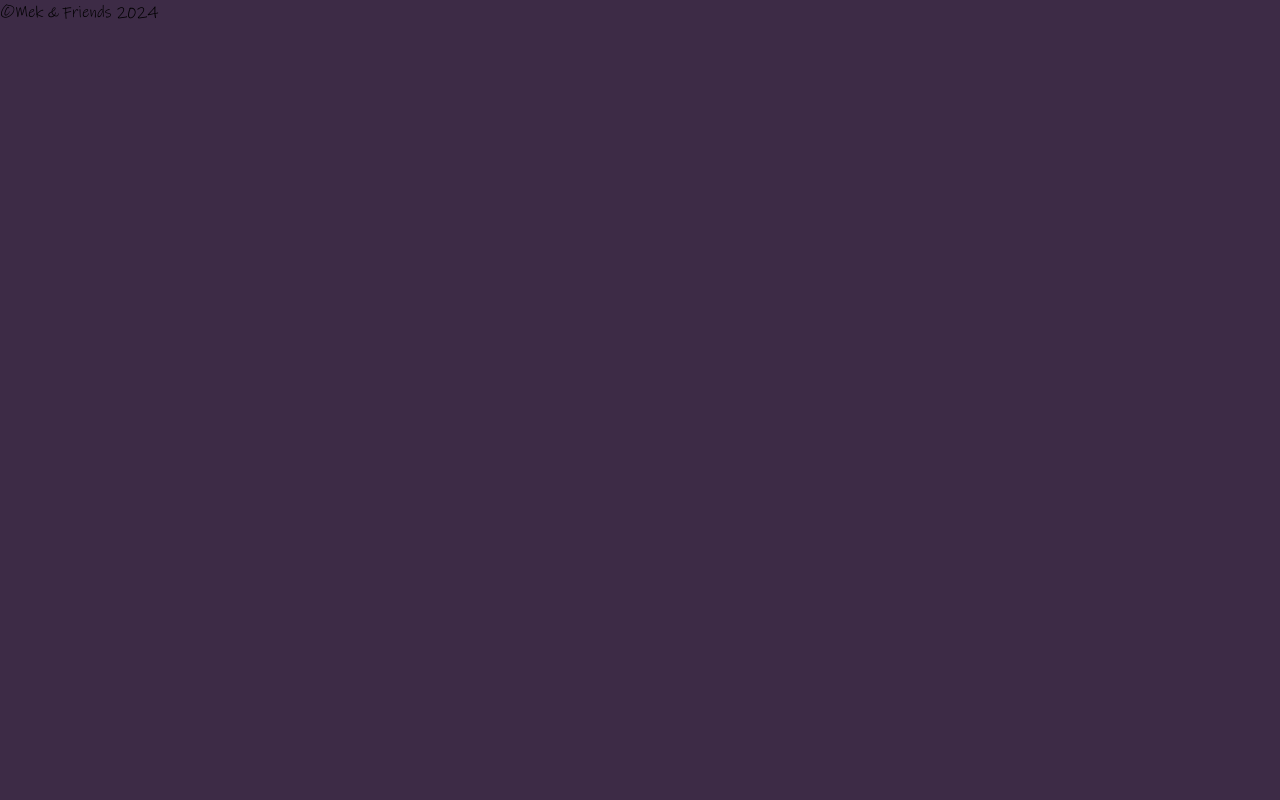
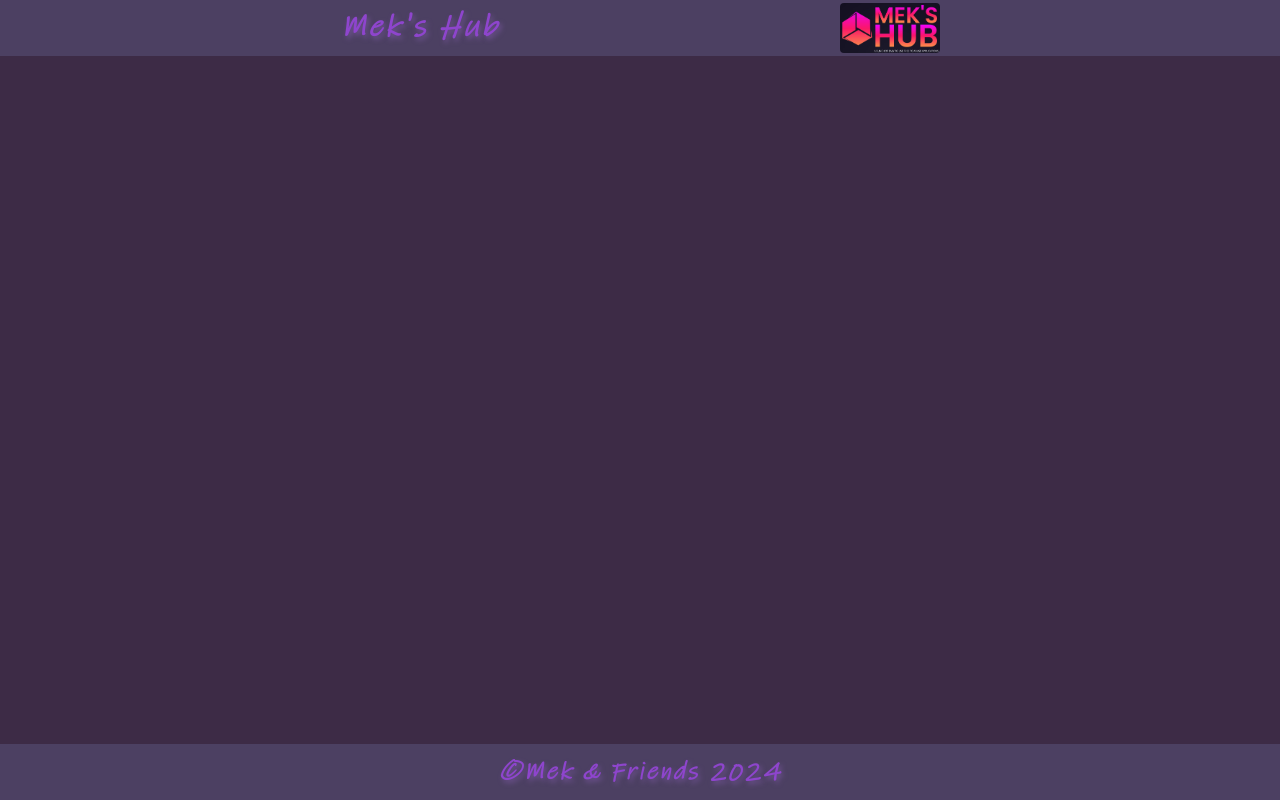
Before and after one commit to mekasu0124/MeksHub, a Next.js app: page / in a window 1280 px wide. Built offline with nearby package versions, Linux system fonts and the light colour scheme.

Commit message:
created base landing

```diff
--- a/src/app/page.tsx
+++ b/src/app/page.tsx
@@ -1,14 +1,18 @@
+import Image from "next/image";
 
 
 export default function Home() {
   return (
     <div className="">
-      <header></header>
+      <header className="flex flex-row justify-evenly items-center w-full h-14 bg-bg2">
+        <h1 className="font-inkfree text-foreground text-3xl tracking-widest font-bold italic txtShadow">Mek&#39;s Hub</h1>
+        <Image src="/images/app-icon.jpg" alt="Mek's Hub Icon" width={100} height={50} className="rounded" />
+      </header>
 
       <main></main>
 
-      <footer>
-        <p className="font-inkfree">&copy;Mek & Friends 2024</p>
+      <footer className="flex flex-col items-center justify-center w-full h-14 bottom-0 fixed bg-bg2">
+        <p className="font-inkfree text-foreground text-2xl tracking-widest font-bold italic txtShadow">&copy;Mek & Friends 2024</p>
       </footer>
     </div>
   );
```
